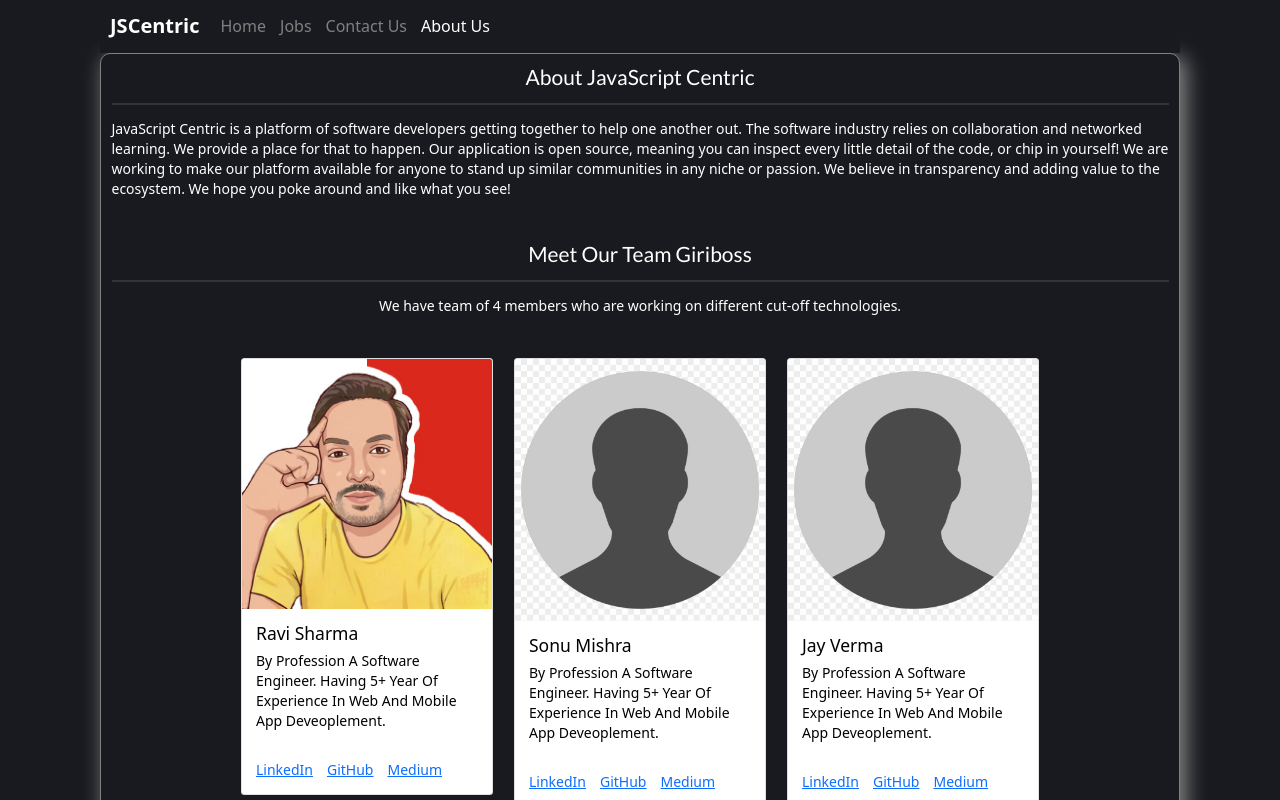
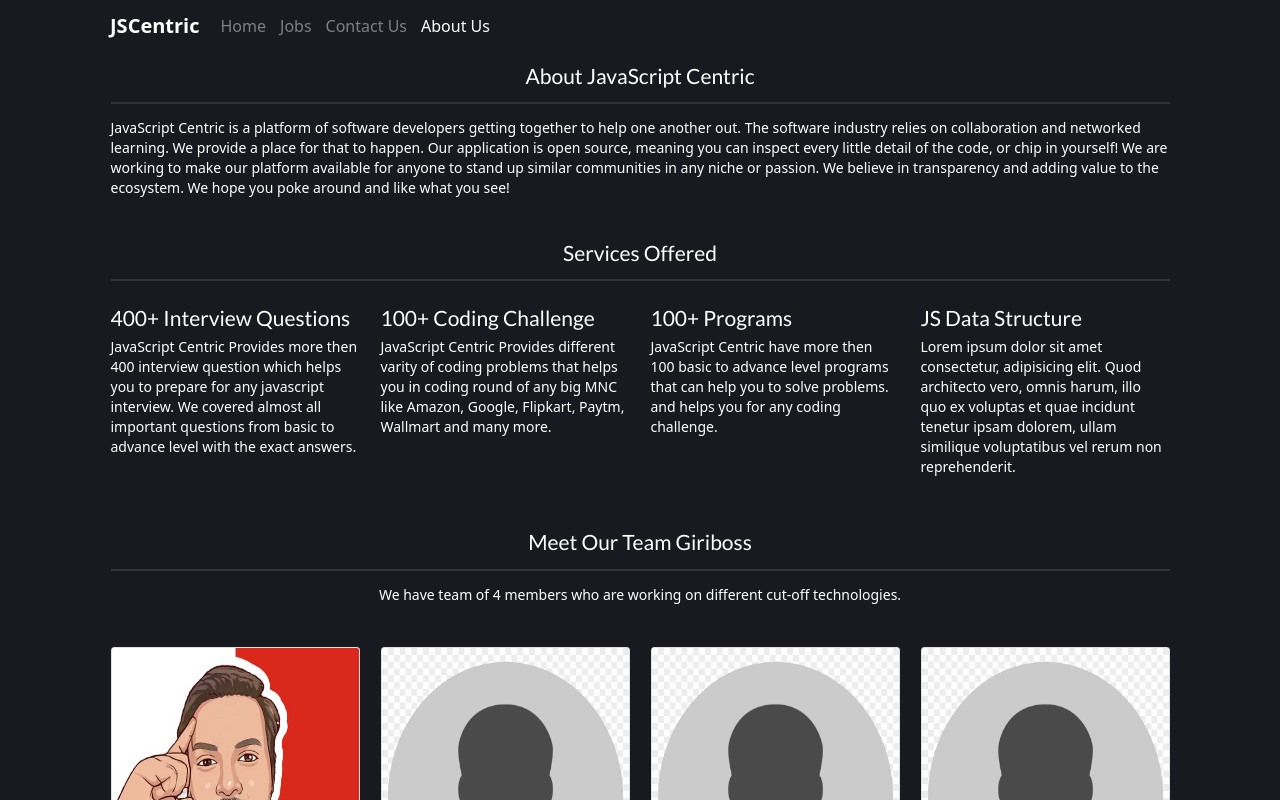
Before and after one commit to ravics09/javascriptcentricReactJS, a React (Create React App) app: page /aboutus in a window 1280 px wide. Shown: the top 800 px of the page. Built offline with nearby package versions, Linux system fonts and the light colour scheme.

Commit message:
Updated ablout us page, createPost, full article page  and home page

```diff
--- a/src/pages/AboutUs/aboutUs.jsx
+++ b/src/pages/AboutUs/aboutUs.jsx
@@ -2,13 +2,7 @@ import React from "react";
 import axios from "axios";
 import "bootstrap/dist/css/bootstrap.min.css";
 import aboutUsStyle from "./aboutUs.module.css";
-import {
-  Card,
-  Container,
-  Row,
-  Col,
-  Image,
-} from "react-bootstrap";
+import { Card, Container, Row, Col, Image } from "react-bootstrap";
 import LEADER_IMG from "./../../assets/images/leader.jpeg";
 import PLACEHOLDER_IMG from "./../../assets/images/h1.png";
 
@@ -24,10 +18,7 @@ const AboutUs = () => {
   );
 
   return (
-    <Container
-      className={aboutUsStyle.container}
-      style={{ border: "1px solid gray", borderRadius: 10 }}
-    >
+    <Container className={aboutUsStyle.container}>
       <Row className="justify-content-md-center mb-2">
         <Col md="auto">
           <h4>About JavaScript Centric</h4>
@@ -38,17 +29,95 @@ const AboutUs = () => {
         <Col md="auto">
           <article>
             <p>
-              JavaScript Centric is a platform of software developers getting together to help
-              one another out. The software industry relies on collaboration and
-              networked learning. We provide a place for that to happen. Our
-              application is open source, meaning you can inspect every little
-              detail of the code, or chip in yourself! We are working to make
-              our platform available for anyone to stand up similar communities
-              in any niche or passion. We believe in transparency and adding
-              value to the ecosystem. We hope you poke around and like what you
-              see!
+              JavaScript Centric is a platform of software developers getting
+              together to help one another out. The software industry relies on
+              collaboration and networked learning. We provide a place for that
+              to happen. Our application is open source, meaning you can inspect
+              every little detail of the code, or chip in yourself! We are
+              working to make our platform available for anyone to stand up
+              similar communities in any niche or passion. We believe in
+              transparency and adding value to the ecosystem. We hope you poke
+              around and like what you see!
             </p>
           </article>
+        </Col>
+      </Row>
+      <Row className="justify-content-md-center mb-2">
+        <Col md="auto">
+          <h4>Services Offered</h4>
+        </Col>
+      </Row>
+      <ColoredLine color="gray" />
+      <Row className="justify-content-md-center mb-5">
+        <Col md={3}>
+          <div
+            style={{
+              paddingTop: 10,
+              paddingBottom: 10,
+            }}
+          >
+            <article>
+              <h4>400+ Interview Questions</h4>
+              <p>
+                JavaScript Centric Provides more then 400 interview question
+                which helps you to prepare for any javascript interview. We
+                covered almost all important questions from basic to advance
+                level with the exact answers.
+              </p>
+            </article>
+          </div>
+        </Col>
+        <Col md={3}>
+          <div
+            style={{
+              paddingTop: 10,
+              paddingBottom: 10,
+            }}
+          >
+            <article>
+              <h4>100+ Coding Challenge</h4>
+              <p>
+                JavaScript Centric Provides different varity of coding problems
+                that helps you in coding round of any big MNC like Amazon,
+                Google, Flipkart, Paytm, Wallmart and many more.
+              </p>
+            </article>
+          </div>
+        </Col>
+        <Col md={3}>
+          <div
+            style={{
+              paddingTop: 10,
+              paddingBottom: 10
+            }}
+          >
+            <article>
+              <h4>100+ Programs</h4>
+              <p>
+                JavaScript Centric have more then 100 basic to advance level
+                programs that can help you to solve problems. and helps you for
+                any coding challenge.
+              </p>
+            </article>
+          </div>
+        </Col>
+        <Col md={3}>
+          <div
+            style={{
+              paddingTop: 10,
+              paddingBottom: 10
+            }}
+          >
+            <article>
+              <h4>JS Data Structure</h4>
+              <p>
+                Lorem ipsum dolor sit amet consectetur, adipisicing elit. Quod
+                architecto vero, omnis harum, illo quo ex voluptas et quae
+                incidunt tenetur ipsam dolorem, ullam similique voluptatibus vel
+                rerum non reprehenderit.
+              </p>
+            </article>
+          </div>
         </Col>
       </Row>
       <Row className="justify-content-md-center mb-2">
@@ -61,15 +130,16 @@ const AboutUs = () => {
         <Col md="auto">
           <article>
             <p>
-              We have team of 4 members who are working on different cut-off technologies.
+              We have team of 4 members who are working on different cut-off
+              technologies.
             </p>
           </article>
         </Col>
       </Row>
-      <Row className="justify-content-md-center mb-3">
-        <Col style={{ color: "black" }} md="auto">
-          <Card style={{ width: "18rem" }}>
-            <Card.Img variant="top" src={LEADER_IMG} />
+      <Row className="justify-content-md-center mb-2">
+        <Col style={{ color: "black" }} md={3}>
+          <Card>
+            <Card.Img variant="top" src={LEADER_IMG} height={300}/>
             <Card.Body>
               <Card.Title>Ravi Sharma</Card.Title>
               <Card.Text>
@@ -78,15 +148,19 @@ const AboutUs = () => {
               </Card.Text>
             </Card.Body>
             <Card.Body>
-              <Card.Link href="https://www.linkedin.com/in/ravics09/">LinkedIn</Card.Link>
+              <Card.Link href="https://www.linkedin.com/in/ravics09/">
+                LinkedIn
+              </Card.Link>
               <Card.Link href="https://github.com/ravics09">GitHub</Card.Link>
-              <Card.Link href="https://javascriptcentric.medium.com/">Medium</Card.Link>
+              <Card.Link href="https://javascriptcentric.medium.com/">
+                Medium
+              </Card.Link>
             </Card.Body>
           </Card>
         </Col>
-        <Col style={{ color: "black" }} md="auto">
-          <Card style={{ width: "18rem" }}>
-            <Card.Img variant="top" src={PLACEHOLDER_IMG} />
+        <Col style={{ color: "black" }} md={3}>
+          <Card>
+            <Card.Img variant="top" src={PLACEHOLDER_IMG} height={300}/>
             <Card.Body>
               <Card.Title>Sonu Mishra</Card.Title>
               <Card.Text>
@@ -95,15 +169,19 @@ const AboutUs = () => {
               </Card.Text>
             </Card.Body>
             <Card.Body>
-              <Card.Link href="https://www.linkedin.com/in/ravics09/">LinkedIn</Card.Link>
+              <Card.Link href="https://www.linkedin.com/in/ravics09/">
+                LinkedIn
+              </Card.Link>
               <Card.Link href="https://github.com/ravics09">GitHub</Card.Link>
-              <Card.Link href="https://javascriptcentric.medium.com/">Medium</Card.Link>
+              <Card.Link href="https://javascriptcentric.medium.com/">
+                Medium
+              </Card.Link>
             </Card.Body>
           </Card>
         </Col>
-        <Col style={{ color: "black" }} md="auto">
-          <Card style={{ width: "18rem" }}>
-            <Card.Img variant="top" src={PLACEHOLDER_IMG} />
+        <Col style={{ color: "black" }} md={3}>
+          <Card>
+            <Card.Img variant="top" src={PLACEHOLDER_IMG} height={300}/>
             <Card.Body>
               <Card.Title>Jay Verma</Card.Title>
               <Card.Text>
@@ -112,15 +190,19 @@ const AboutUs = () => {
               </Card.Text>
             </Card.Body>
             <Card.Body>
-              <Card.Link href="https://www.linkedin.com/in/ravics09/">LinkedIn</Card.Link>
+              <Card.Link href="https://www.linkedin.com/in/ravics09/">
+                LinkedIn
+              </Card.Link>
               <Card.Link href="https://github.com/ravics09">GitHub</Card.Link>
-              <Card.Link href="https://javascriptcentric.medium.com/">Medium</Card.Link>
+              <Card.Link href="https://javascriptcentric.medium.com/">
+                Medium
+              </Card.Link>
             </Card.Body>
           </Card>
         </Col>
-        <Col style={{ color: "black" }} md="auto">
-          <Card style={{ width: "18rem" }}>
-            <Card.Img variant="top" src={PLACEHOLDER_IMG} />
+        <Col style={{ color: "black" }} md={3}>
+          <Card>
+            <Card.Img variant="top" src={PLACEHOLDER_IMG} height={300}/>
             <Card.Body>
               <Card.Title>Varun Sharma</Card.Title>
               <Card.Text>
@@ -129,13 +211,17 @@ const AboutUs = () => {
               </Card.Text>
             </Card.Body>
             <Card.Body>
-              <Card.Link href="https://www.linkedin.com/in/ravics09/">LinkedIn</Card.Link>
+              <Card.Link href="https://www.linkedin.com/in/ravics09/">
+                LinkedIn
+              </Card.Link>
               <Card.Link href="https://github.com/ravics09">GitHub</Card.Link>
-              <Card.Link href="https://javascriptcentric.medium.com/">Medium</Card.Link>
+              <Card.Link href="https://javascriptcentric.medium.com/">
+                Medium
+              </Card.Link>
             </Card.Body>
           </Card>
         </Col>
-       </Row>
+      </Row>
     </Container>
   );
 };
--- a/src/pages/AboutUs/aboutUs.module.css
+++ b/src/pages/AboutUs/aboutUs.module.css
@@ -3,5 +3,4 @@
     color: white !important;
     padding-top: 10px ;
     height: auto;
-    box-shadow: 5px 5px 20px 2px gray !important;
   }
--- a/src/pages/CreatePost/createPost.jsx
+++ b/src/pages/CreatePost/createPost.jsx
@@ -26,7 +26,6 @@ const initialValues = {
 };
 
 const CreatePost = () => {
-  const [userName, setUser] = useState("");
   const [userId, setUserId] = useState("");
   const [isLoading, setLoading] = useState(false);
 
@@ -37,7 +36,6 @@ const CreatePost = () => {
   useEffect(() => {
     const loggedInUser = JSON.parse(localStorage.getItem("userData"));
     if (loggedInUser) {
-      setUser(loggedInUser.user);
       setUserId(loggedInUser.userId);
     } else {
       return null;
@@ -56,7 +54,6 @@ const CreatePost = () => {
     const url = `${API_URL}/createpost`;
     const payload = {
       userId,
-      userName,
       postTitle,
       postContent,
     };
```
Also changed, not shown: src/pages/FullArticle/fullArticle.jsx (+7 -18 lines), src/pages/Home/home.jsx (+18 -12 lines), src/assets/images/coverImage.jpg (added).
